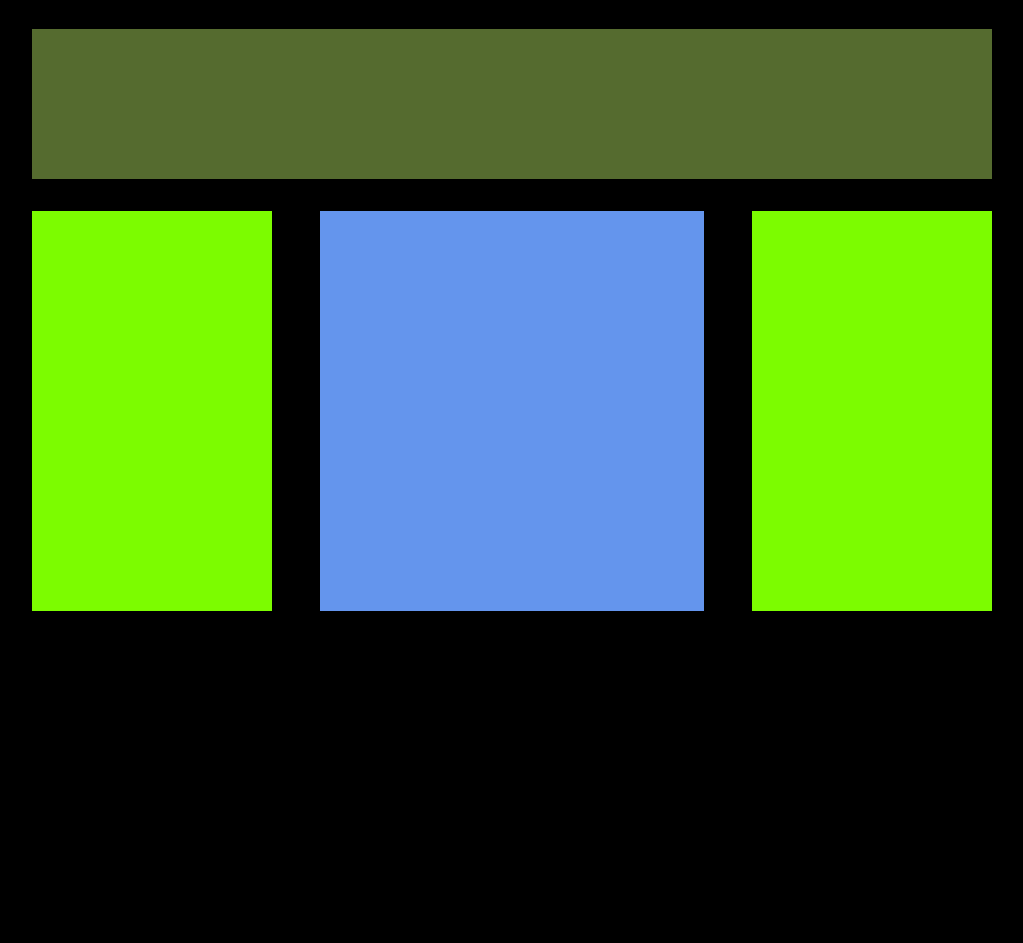
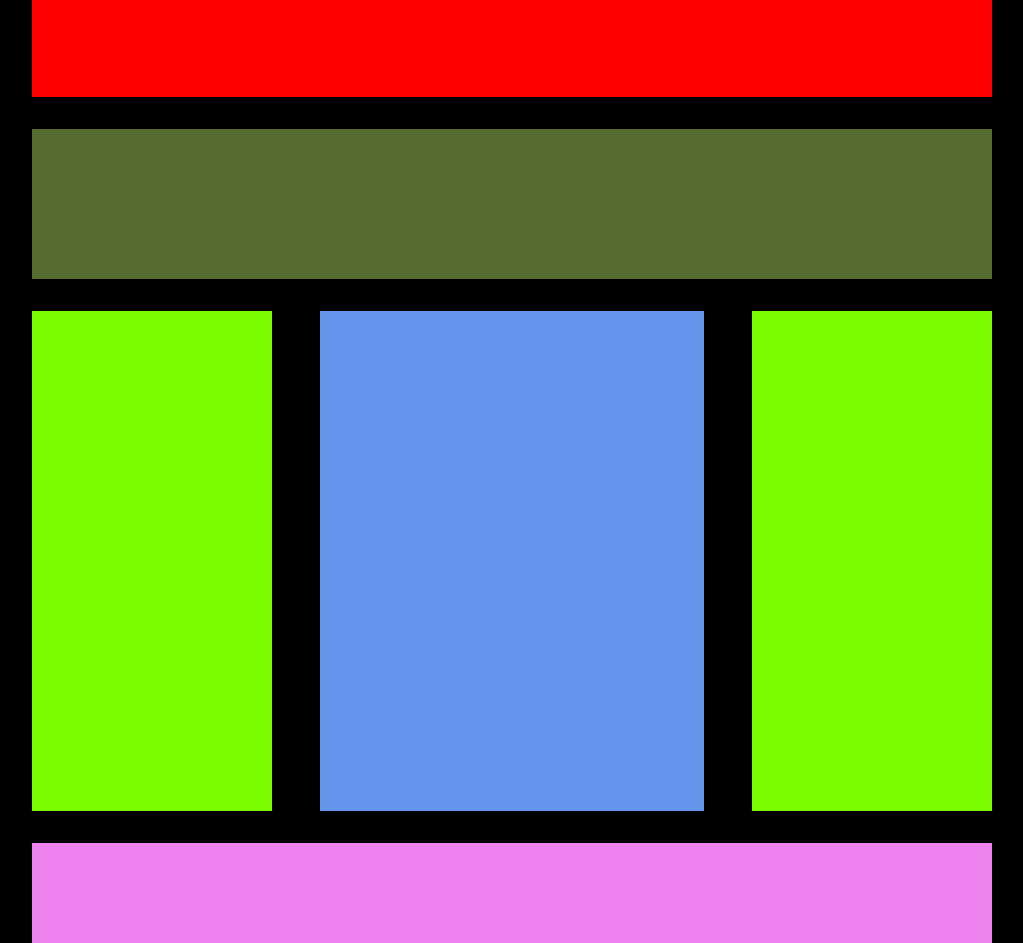
Before and after one commit to muccidavide/htmlcss-struttura-wp, a plain HTML site: page index.html in a window 1280 px wide. Shown: the part 585-1528 px from the top of the page, without its empty margins (128-1151 px from the left). Before the commit the page ends 1196 px from the top, so only its background shows below. Drawn offline with Linux system fonts and the light colour scheme.

Commit message:
Add Footer - Complete

```diff
--- a/css/style.css
+++ b/css/style.css
@@ -43,21 +43,18 @@ body{
 
  .section_img{
      margin: 2rem 0;
-     height: 400px;
+     height: 500px;
      background-color: red;
  }
 
- .section_blog{
-     height: 300px;
- }
 
  .header_blog{
      background-color: darkolivegreen;
-     height: 50%;
+     height: 150px;
      margin: 2rem 0;
  }
 
- .section_blog > aside{
+ .container_articles > aside{
      background-color: lawngreen;
      width: 25%;
  }
@@ -70,5 +67,12 @@ body{
 
  aside, .section_center{
      float: left;
-     height: 400px;
+     height: 500px;
  }
+
+ /* Footer */
+ #footer_site{
+     background-color: violet;
+     margin-top: 2rem;
+     height: 100px;
+ }
--- a/index.html
+++ b/index.html
@@ -23,21 +23,29 @@
         <section class="section_img">
 
         </section>
+        <!-- /.section_img -->
         <section class="section_blog clearfix">
             <header class="header_blog">
 
             </header>
+            <div class="container_articles clearfix">
                 <aside class="aside_left ">
+
 
                 </aside>
                 <section class="section_center ">
+
 
                 </section>
                 <aside class="aside_right">
 
                 </aside>
+            </div>
+
+
 
         </section>
+        <!-- /.section_blog -->
 
     </main>
     <!-- /#main_site -->
```
Lines whose indentation alone changed are shown as unchanged.
